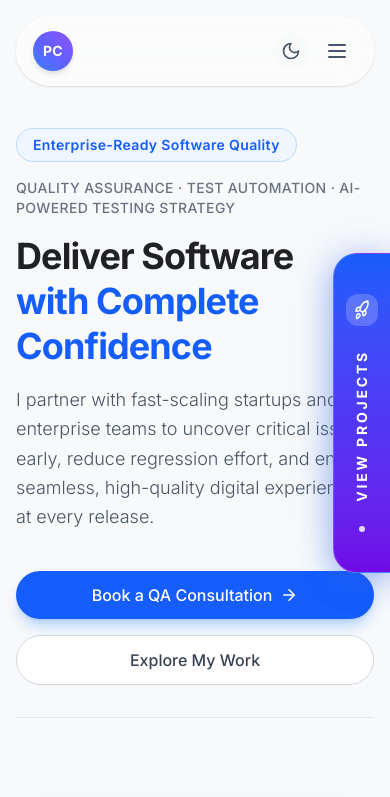
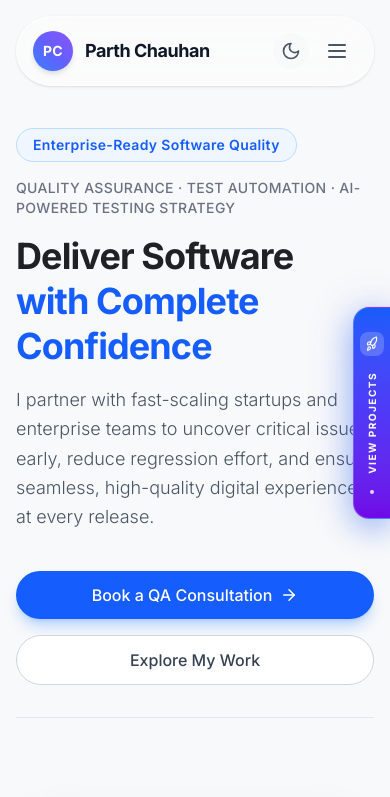
Before and after one commit to ParthChauhan2003/Portfolio, a React (Vite) app: page / in a window 390 px wide. Shown: the top 797 px of the page. Built offline with nearby package versions, Linux system fonts and the light colour scheme.

Commit message:
refactor: update navbar text visibility and optimize floating project tab for responsive sizing

```diff
--- a/src/app/components/FloatingSideProjects.tsx
+++ b/src/app/components/FloatingSideProjects.tsx
@@ -239,14 +239,14 @@ export const FloatingSideProjects: React.FC<FloatingSideProjectsProps> = ({ dark
           <div className="absolute inset-0 bg-gradient-to-r from-blue-600 to-indigo-600 blur-xl opacity-20 group-hover:opacity-40 transition-opacity rounded-full" />
 
           {/* Tab Pill */}
-          <div className="relative bg-gradient-to-b from-blue-600 via-indigo-600 to-violet-700 text-white px-3 py-10 rounded-l-3xl shadow-[0_10px_30px_rgba(37,99,235,0.4)] flex flex-col items-center gap-4 border-l border-t border-b border-white/20 backdrop-blur-sm transition-all duration-300 group-hover:shadow-[0_15px_40px_rgba(37,99,235,0.6)]">
-            <div className="w-8 h-8 rounded-xl bg-white/20 flex items-center justify-center mb-2 group-hover:scale-110 transition-transform">
-              <Rocket size={18} className="text-white -rotate-12" />
+          <div className="relative bg-gradient-to-b from-blue-600 via-indigo-600 to-violet-700 text-white px-1.5 py-6 md:px-2.5 md:py-8 rounded-l-2xl md:rounded-l-3xl shadow-[0_10px_30px_rgba(37,99,235,0.4)] flex flex-col items-center gap-3 border-l border-t border-b border-white/20 backdrop-blur-sm transition-all duration-300 group-hover:shadow-[0_15px_40px_rgba(37,99,235,0.6)]">
+            <div className="w-6 h-6 md:w-8 md:h-8 rounded-lg md:rounded-xl bg-white/20 flex items-center justify-center mb-1 md:mb-2 group-hover:scale-110 transition-transform">
+              <Rocket size={14} className="text-white -rotate-12 md:w-[18px] md:h-[18px]" />
             </div>
-            <span className="[writing-mode:vertical-lr] rotate-180 text-sm font-bold tracking-[0.2em] uppercase whitespace-nowrap">
+            <span className="[writing-mode:vertical-lr] rotate-180 text-[10px] md:text-xs font-bold tracking-[0.15em] md:tracking-[0.2em] uppercase whitespace-nowrap">
               View Projects
             </span>
-            <div className="w-1.5 h-1.5 rounded-full bg-white animate-pulse mt-2" />
+            <div className="w-1 h-1 md:w-1.5 md:h-1.5 rounded-full bg-white animate-pulse mt-1 md:mt-2" />
           </div>
         </div>
       </motion.button>
--- a/src/app/components/Navbar.tsx
+++ b/src/app/components/Navbar.tsx
@@ -68,7 +68,7 @@ export const Navbar: React.FC<NavbarProps> = ({ darkMode, toggleDarkMode }) => {
             <div className="w-10 h-10 rounded-full bg-gradient-to-tr from-blue-500 via-indigo-500 to-violet-500 flex items-center justify-center shadow-md transition-transform duration-300 group-hover:scale-110">
               <span className="text-white  font-bold text-sm tracking-wide">PC</span>
             </div>
-            <span className={`font-bold text-lg tracking-tight hidden sm:block transition-colors ${darkMode ? 'text-white' : 'text-gray-900'}`}>
+            <span className={`font-bold text-lg tracking-tight transition-colors ${darkMode ? 'text-white' : 'text-gray-900'}`}>
               Parth Chauhan
             </span>
           </a>
```
